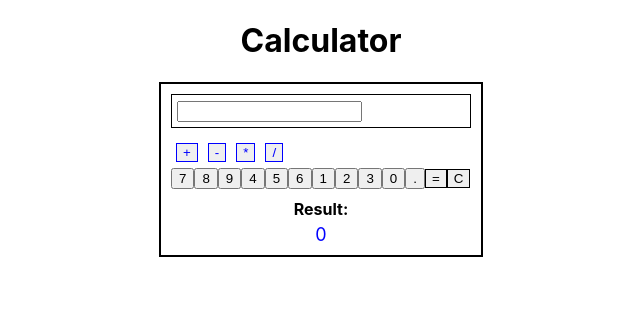
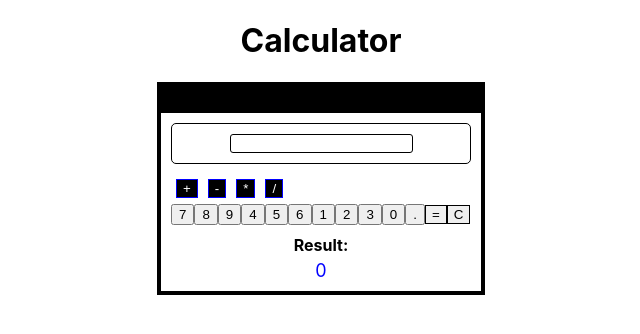
Before and after one commit to christiangubana/simple-calculator, a React (Create React App) app: page / in a window 1280 px wide. Shown: the top 334 px of the page, without its empty margins (319-959 px from the left). Built offline with nearby package versions, Linux system fonts and the light colour scheme.

Commit message:
styled layout

```diff
--- a/src/components/Calculator.css
+++ b/src/components/Calculator.css
@@ -1,5 +1,6 @@
 .calculator-wrapper {
-  border: 2px solid #000;
+  border: 4px solid #000;
+  border-top: 31px solid #000;
   padding: 10px;
   width: 300px;
   margin: auto;
@@ -8,7 +9,15 @@
 .input-wrapper {
   border: 1px solid #000;
   margin-bottom: 10px;
-  padding: 5px;
+  padding: 10px;
+  border-radius: 5px;
+}
+
+input {
+  margin: auto;
+  display: block;
+  border: 1px solid #000;
+  border-radius: 3px;
 }
 
 .buttons-wrapper {
@@ -22,6 +31,8 @@
   color: blue;
   flex: 1;
   margin: 5px;
+  background-color: #000;
+  color: #fff;
 }
 
 .calculate-button button,
```
